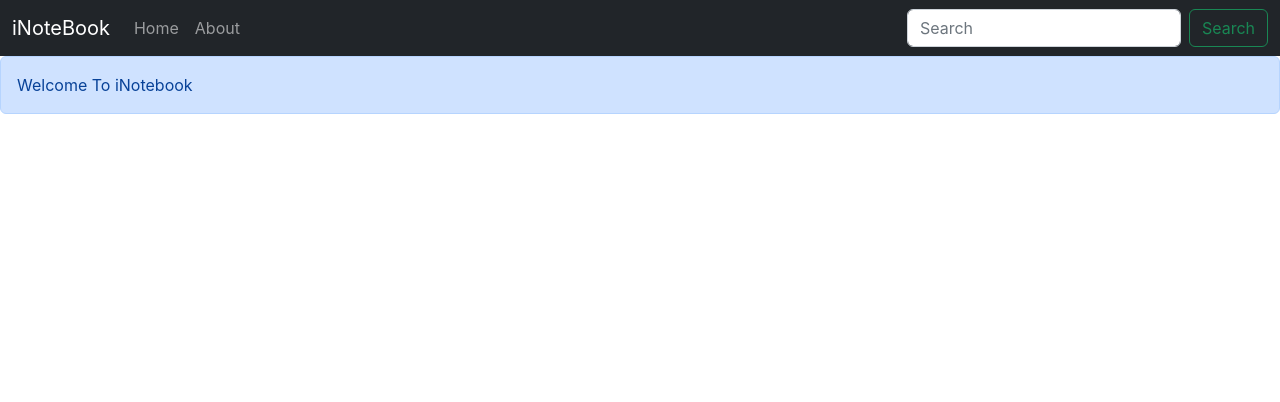
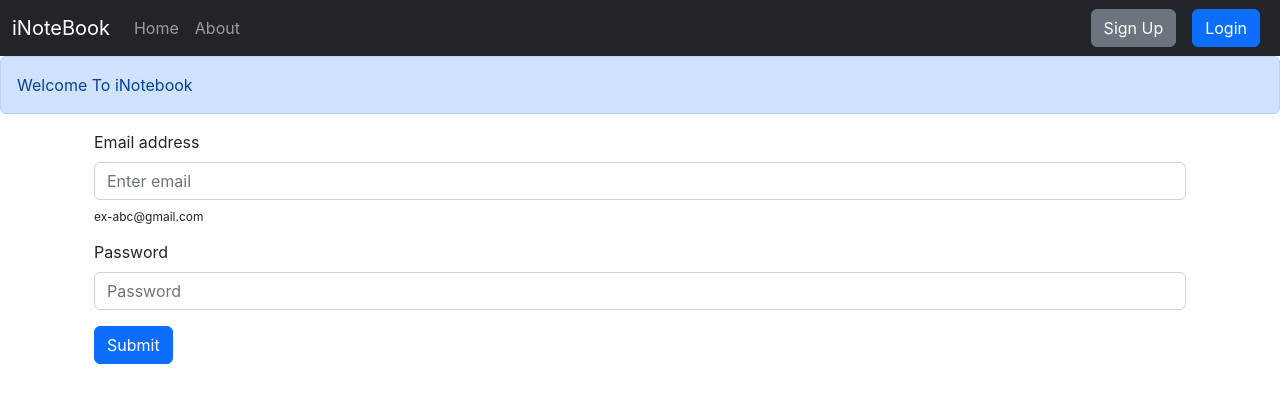
Before and after one commit to dhaval7152/inotebookReact, a React (Create React App) app: page /login in a window 1280 px wide. Shown: the top 402 px of the page. Built offline with nearby package versions, Linux system fonts and the light colour scheme.

Commit message:
#69 Adding Login Component

```diff
--- a/src/App.js
+++ b/src/App.js
@@ -5,6 +5,8 @@
 import Home from "./components/Home";
 import NoteState from "./context/notes/NoteState";
 import Alert from "./components/Alert";
+import Login from "./components/Login";
+import SignUp from "./components/Signup";
 function App() {
   return (
     <>
@@ -19,6 +21,8 @@
         <Routes>
           <Route exact path="/" element={<Home />}></Route>
           <Route exact path="/About" element={<About />}></Route>
+          <Route exact path="/login" element={<Login/>}></Route>
+          <Route exact path="/signup" element={<SignUp/>}></Route>
         </Routes>
         </div>
       </Router>
--- /dev/null
+++ b/src/components/Login.js
@@ -0,0 +1,79 @@
+import React,{useState} from "react";
+import { useNavigate } from "react-router-dom";
+const Login = () => {
+  const [credentials, setCredentials] = useState({email:"",password:""});
+  let navigate=useNavigate();
+
+  const handleSubmit = async (e) => {
+    e.preventDefault();
+    const response = await fetch("http://localhost:5000/api/auth/login", {
+      method: "POST",
+      headers: {
+        "Content-Type": "application/json",
+      },
+      body: JSON.stringify({ email:credentials.email,password:credentials.password }),
+    });
+    const json = await response.json();
+    console.log(json);
+
+    if(json.success){
+      //Save the AuthTOken and redirect
+      localStorage.setItem('token',json.authtoken);
+      navigate("/")
+    }
+    else{
+      alert("Invalid Credentials");
+    }
+
+  };
+  const onChange = (e) => {
+    setCredentials({ ...credentials, [e.target.name]: e.target.value });
+  };
+  return (
+    <div className="container">
+      <form>
+        <div className="form-group mb-3">
+          <label className="mb-2" htmlFor="email">
+            Email address
+          </label>
+          <input
+            type="email"
+            className="form-control"
+            id="email"
+            onChange={onChange}
+
+            value={credentials.email}
+            name="email"
+            aria-describedby="emailHelp"
+            placeholder="Enter email"
+          />
+          <sub>ex-abc@gmail.com</sub>
+        </div>
+        <div className="form-group">
+          <label className="mb-2" htmlFor="password">
+            Password
+          </label>
+          <input
+            type="password"
+            className="form-control mb-3"
+            id="password"
+            value={credentials.password}
+            onChange={onChange}
+            name="password"
+            placeholder="Password"
+          />
+        </div>
+
+        <button
+          type="submit"
+          onClick={handleSubmit}
+          className="btn btn-primary"
+        >
+          Submit
+        </button>
+      </form>
+    </div>
+  );
+};
+
+export default Login;
--- a/src/components/Navbar.js
+++ b/src/components/Navbar.js
@@ -35,17 +35,8 @@
               </Link>
             </li>
           </ul>
-          <form className="d-flex" role="search">
-            <input
-              className="form-control me-2"
-              type="search"
-              placeholder="Search"
-              aria-label="Search"
-            />
-            <button className="btn btn-outline-success" type="submit">
-              Search
-            </button>
-          </form>
+          <Link className="btn btn-secondary mx-2" to="/signup" role="button">Sign Up</Link>
+          <Link className="btn btn-primary mx-2" to="/login" role="button">Login</Link>
         </div>
       </div>
     </nav>
--- /dev/null
+++ b/src/components/Signup.js
@@ -0,0 +1,10 @@
+import React from "react";
+const  SignUp=()=>{
+    return(
+        <div>I AM SIgnUp</div>
+    )
+
+}
+
+
+export default SignUp;
```
Also changed, not shown: 1 other file (tests, documents, lock files or other folders).
